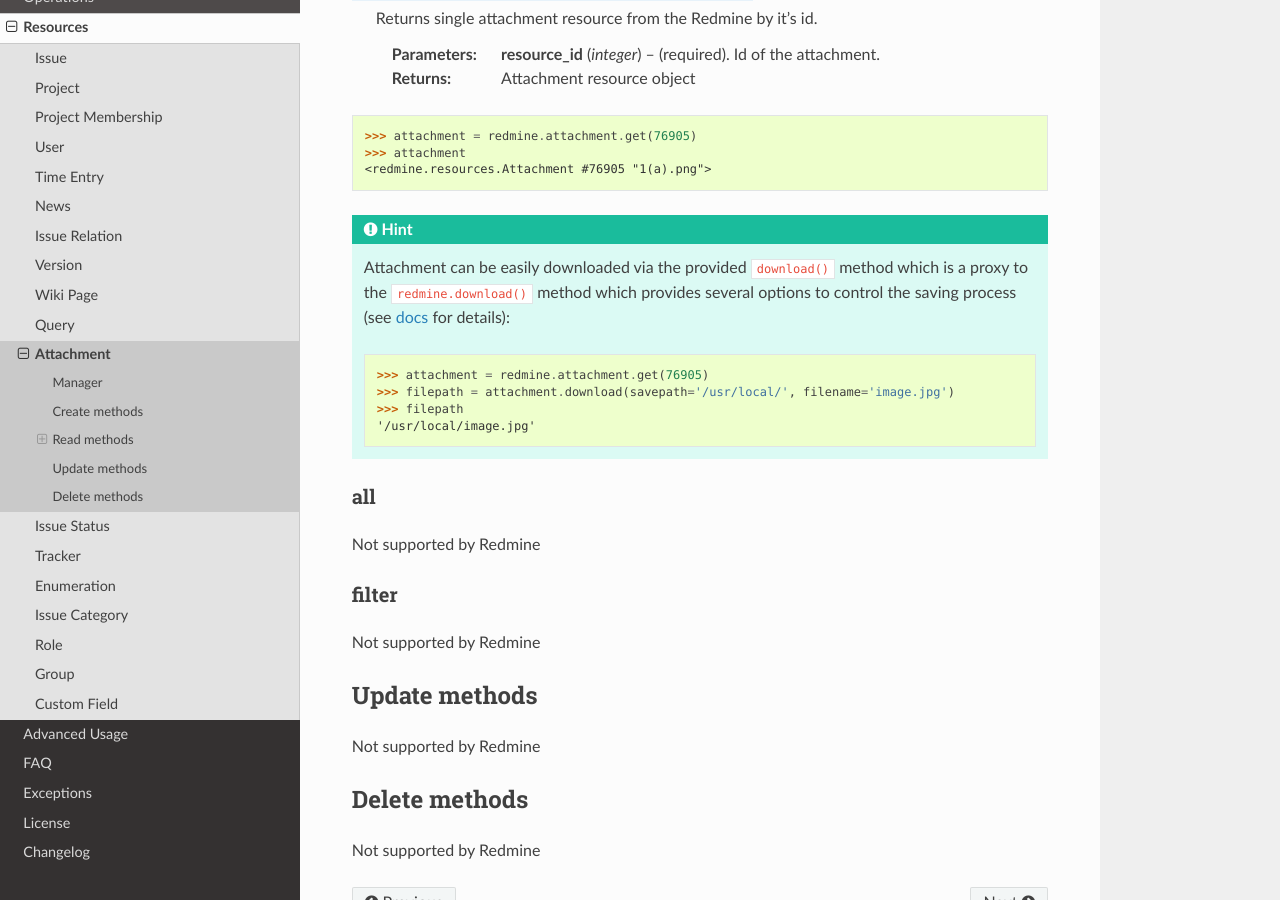
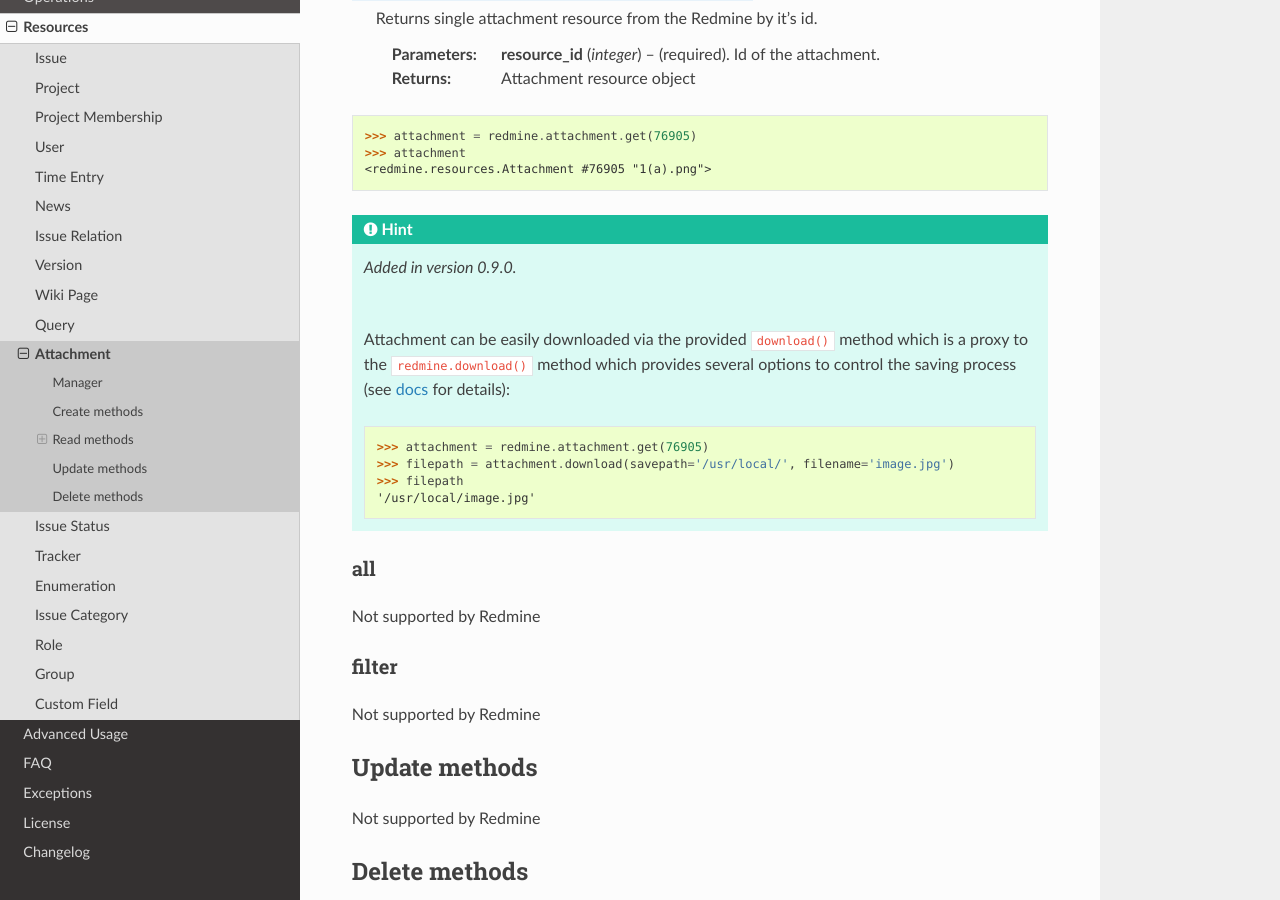
Before and after one commit to maxtepkeev/python-redmine, a Sphinx documentation site: the page built from docs/resources/attachment.rst, in a window 1280 px wide and 900 px high, scrolled down 627 px. Built offline with Sphinx 7.4.7 and the Read the Docs theme 2.0.0, drawn with Linux system fonts in a browser that asks for light colours.

Commit message:
clarifications

```diff
--- a/docs/resources/attachment.rst
+++ b/docs/resources/attachment.rst
@@ -38,6 +38,10 @@
 
 .. hint::
 
+    .. versionadded:: 0.9.0
+
+    |
+
     Attachment can be easily downloaded via the provided ``download()`` method which is a proxy
     to the ``redmine.download()`` method which provides several options to control the saving
     process (see `docs <http://python-redmine.readthedocs.org/advanced/working_with_files.html#
```
